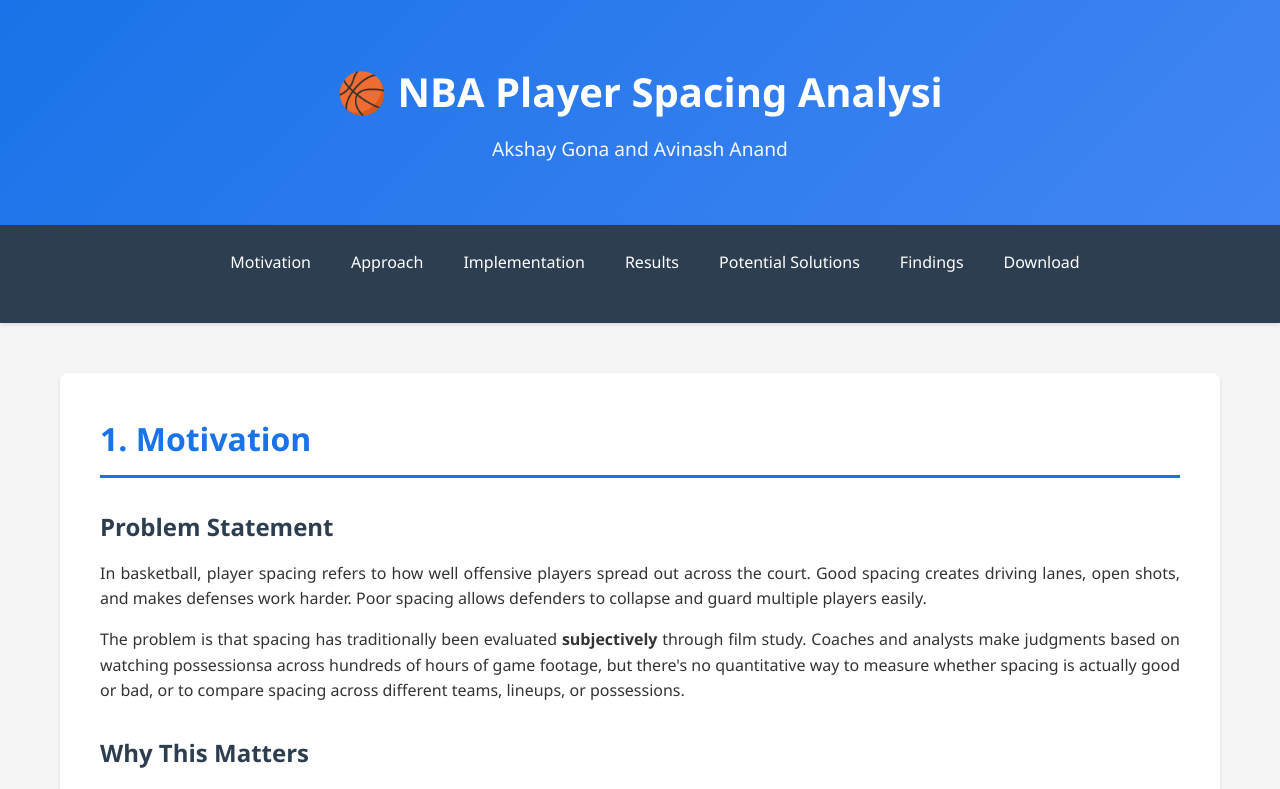
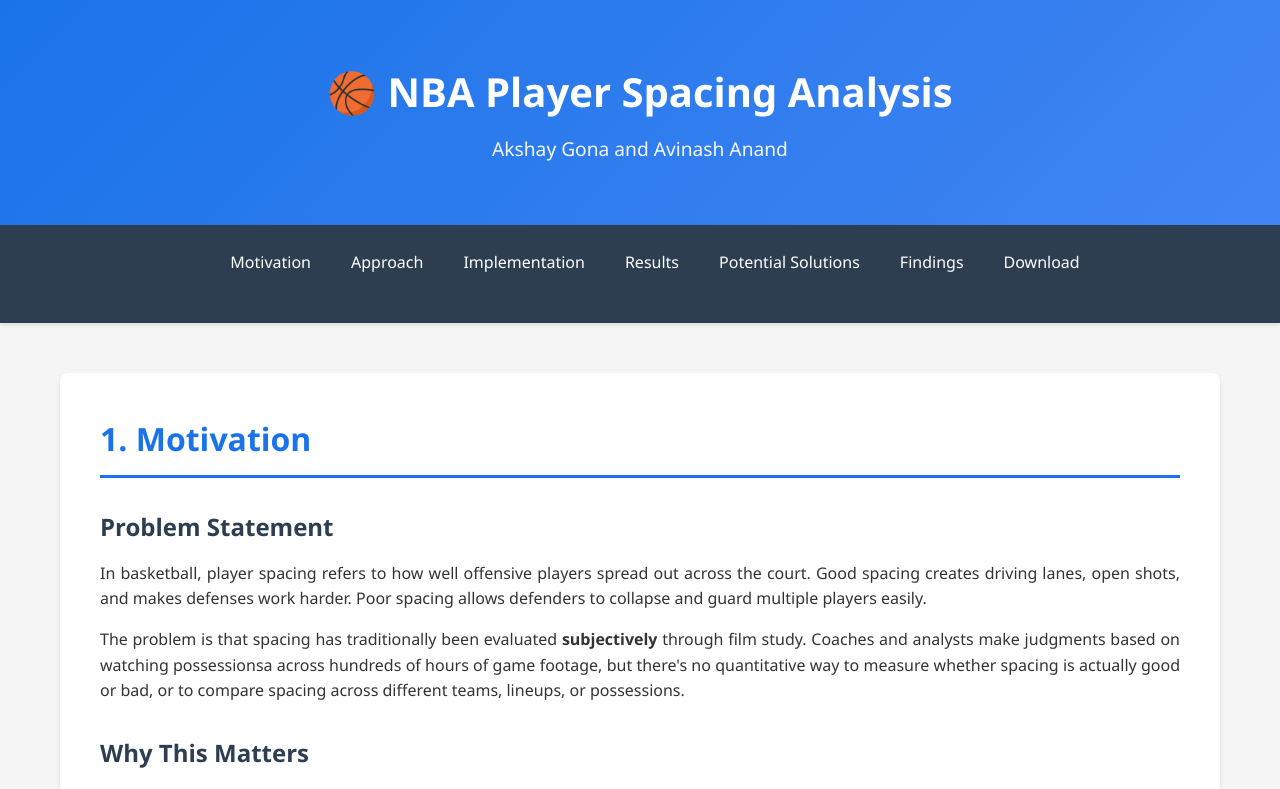
Before and after one commit to avins0114/nba-personnel-tracking, a plain HTML site: page project_webpage.html in a window 1280 px wide. Shown: the top 789 px of the page. Drawn offline with Linux system fonts and the light colour scheme.

Commit message:
undo tests

```diff
--- a/project_webpage.html
+++ b/project_webpage.html
@@ -267,7 +267,7 @@
 </head>
 <body>
     <header>
-        <h1>🏀 NBA Player Spacing Analysi</h1>
+        <h1>🏀 NBA Player Spacing Analysis</h1>
         <p>Akshay Gona and Avinash Anand</p>
     </header>
 
```
